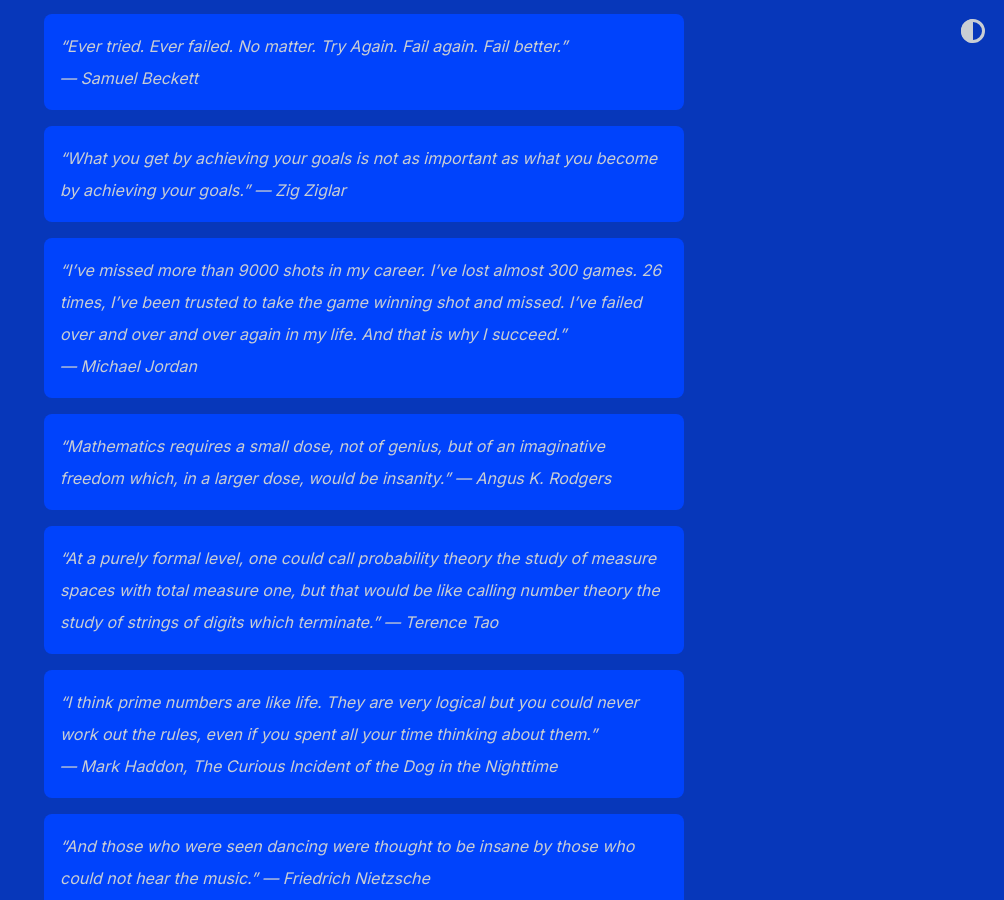
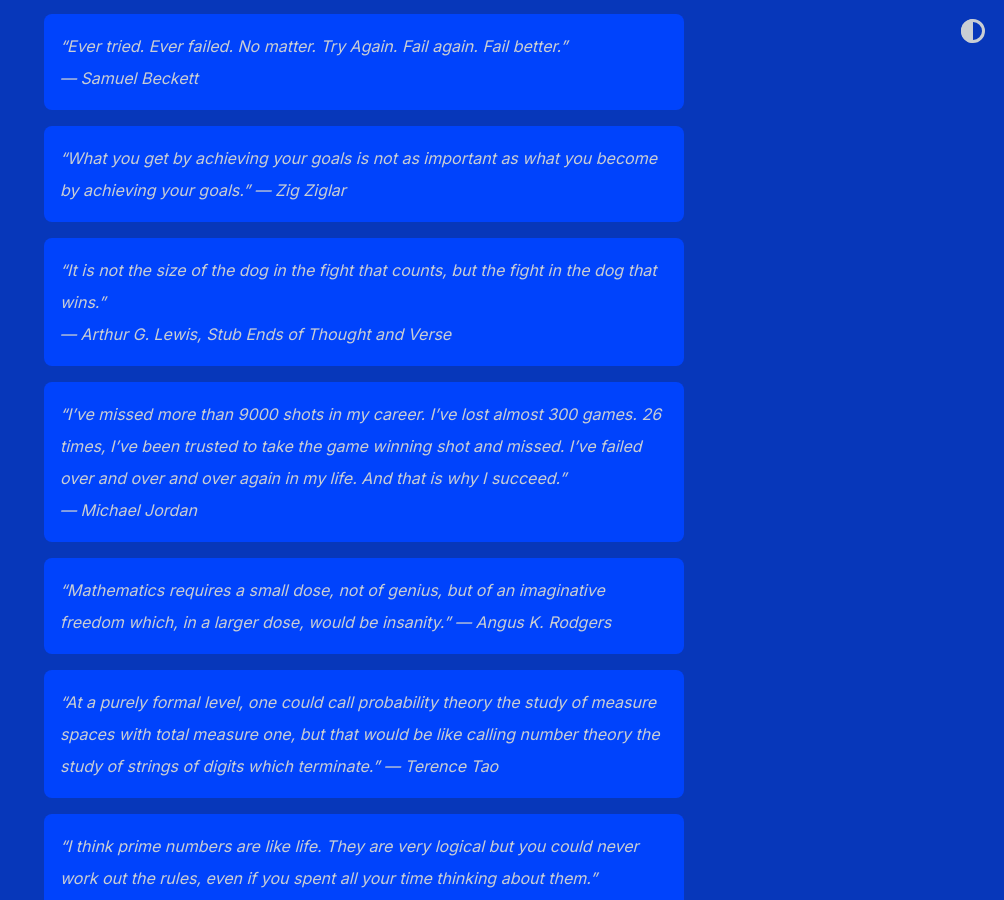
Before and after one commit to shihankanungo/shihankanungo.github.io, a Jekyll site: the page built from quotes.md, in a window 1280 px wide and 900 px high, scrolled down 3276 px. Shown: the whole window, without its empty margins (276-1280 px from the left). Built offline with Jekyll 4.4.1, drawn with Linux system fonts in a browser that asks for light colours.

Commit message:
Update quotes.md

```diff
--- a/quotes.md
+++ b/quotes.md
@@ -61,6 +61,8 @@ title: Quotes
 
 > "What you get by achieving your goals is not as important as what you become by achieving your goals." --- Zig Ziglar
 
+> “It is not the size of the dog in the fight that counts, but the fight in the dog that wins."  <br> --- Arthur G. Lewis, Stub Ends of Thought and Verse
+
 > "I've missed more than 9000 shots in my career. I've lost almost 300 games. 26 times, I've been trusted to take the game winning shot and missed. I've failed over and over and over again in my life. And that is why I succeed." <br>
 --- Michael Jordan
 
```
